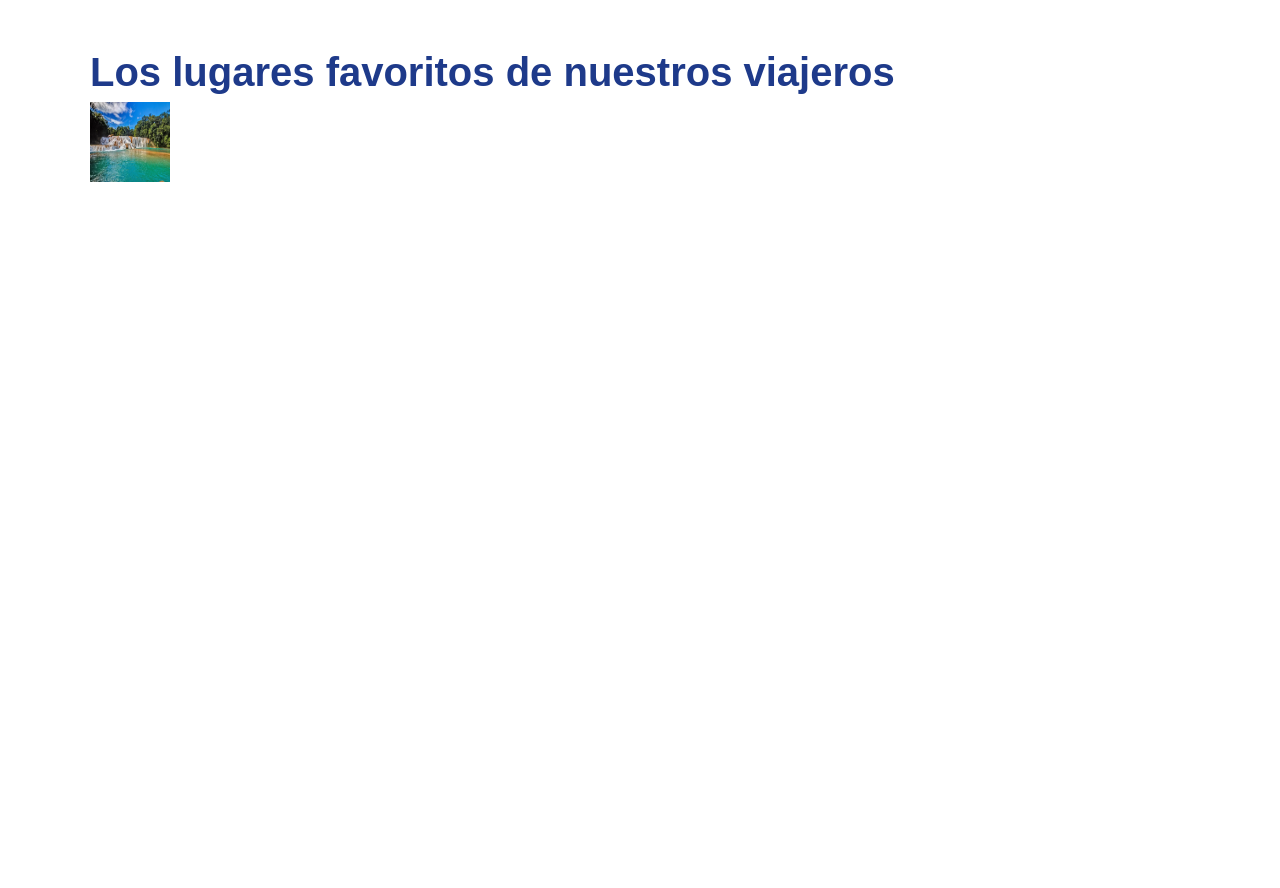
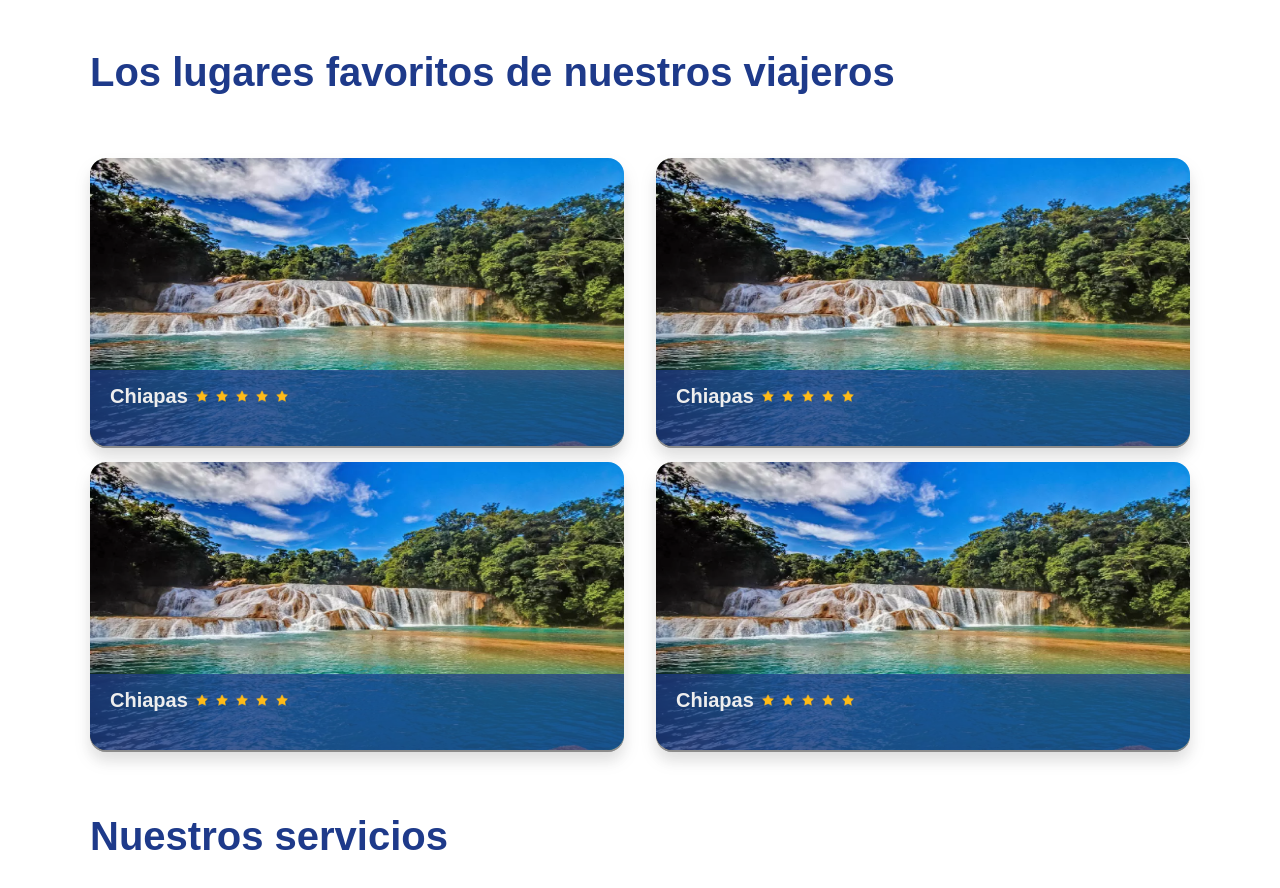
Before and after one commit to vane0912/MxTravel, a Vue app: page / in a window 1280 px wide. Shown: the part 682-1570 px from the top of the page. Before the commit the page ends 864 px from the top, so only its background shows below. Built offline with nearby package versions, Linux system fonts and the light colour scheme; the HTML template or start-up script is replaced by a standard one.

Commit message:
most popular

```diff
--- a/src/components/MostPopular.vue
+++ b/src/components/MostPopular.vue
@@ -1,9 +1,25 @@
 <template>
-    <div>
-        <img class="w-20 h-20" :src="img_src" alt="">
+    <div
+    @mouseover="hovering_state = true"
+    @mouseout="hovering_state = false"
+    class="w-full relative rounded-2xl drop-shadow-custom cursor-pointer">
+        <img class="w-full h-72 rounded-2xl" :src="img_src" alt="">
+        <div
+        class="w-full bg-agency-blue/70 h-fit absolute flex justify-center flex-col bottom-0 rounded-b-2xl py-4 px-5">
+            <div class="flex items-center">
+                <h3 class="text-agency-white leading-none mr-1">{{ state_title }}</h3>
+                <img class="w-3 h-3 mx-1" src="../assets/estrella.png" alt="star" v-for="n in 5" :key="n">
+            </div>
+            <h4 :class="{'translate-y-0 opacity-100': hovering_state, 'translate-y-full opacity-0': !hovering_state}"
+              class="text-agency-white transform transition-all duration-500 ease-out"
+            >Cotizar -></h4>
+        </div>
     </div>
 </template>
+
 <script setup>
-import { defineProps } from 'vue';
-defineProps(['img_src'])
+import { defineProps, ref } from 'vue';
+
+defineProps(['img_src', 'state_title']);
+const hovering_state = ref(false);
 </script>
--- a/src/style.css
+++ b/src/style.css
@@ -18,6 +18,11 @@ h3{
     font-size: 20px;
     font-family: "Montserrat", sans-serif;
 }
+h4{
+    font-weight: 600;
+    font-size: 16px;
+    font-family: "Raleway", sans-serif;
+}
 p{
     font-family: "Raleway", sans-serif;
 }
--- a/src/views/HomeView.vue
+++ b/src/views/HomeView.vue
@@ -2,7 +2,7 @@
   <div class="relative h-3/4">
     <div class="absolute left-0 w-full px-20 py-14 flex items-center h-full bg-agency-blue/40 z-10" >
     <div class="w-full">
-      <h1 class="text-agency-white/90 drop-shadow-xl mb-6">Explora el mundo con los mejores precios y servicio garantizado</h1>
+      <h1 class="text-agency-white/90 drop-shadow-custom mb-6">Explora el mundo con los mejores precios y servicio garantizado</h1>
       <BtnGeneral btnTxt="Cotiza Ahora!"/>
     </div>
     </div>
@@ -10,13 +10,34 @@
       <img class="w-full h-full" src="../assets/bg-homepage.png" alt="">
     </div>
   </div>
-  <div class="grid-cols-12 grid w-full h-fit my-11 px-padding-grid">
-    <div class="w-full col-span-12">
+  <div class="grid-cols-12 grid w-full h-fit my-11 gap-x-8 gap-y-4 px-padding-grid">
+    <div class="w-full col-span-12 mb-10">
       <h2 class="text-agency-blue">Los lugares favoritos de nuestros viajeros</h2>
-      <MostPopular
+    </div>
+    <MostPopular
+      class="col-span-6"
+        state_title="Chiapas"
         :img_src="chiapas"
-      />
+    />
+    <MostPopular
+      class="col-span-6"
+      state_title="Chiapas"
+      :img_src="chiapas"
+    />
+    <MostPopular
+      class="col-span-6"
+      state_title="Chiapas"
+      :img_src="chiapas"
+    />
+    <MostPopular
+      class="col-span-6"
+      state_title="Chiapas"
+      :img_src="chiapas"
+    />
+    <div class="w-full col-span-12 my-10">
+      <h2 class="text-agency-blue">Nuestros servicios</h2>
     </div>
+
   </div>
 </template>
 <script setup>
--- a/tailwind.config.js
+++ b/tailwind.config.js
@@ -8,11 +8,17 @@ module.exports = {
     extend: {
       colors:{
         'agency-blue': '#1E3A8A',
-        'agency-white': '#F0F4EF',
+        'agency-white': '#EEEEEE',
         'agency-orange': '#FF6E35'
       },
       padding: {
         'padding-grid': '90px',
+      },
+      dropShadow: {
+        'custom': [
+          '0 10px 8px rgb(0 0 0 / 0.1)',
+          '0px 2px rgba(0, 0, 0, 0.4)'
+        ]
       }
     },
   },
```
Also changed, not shown: src/assets/estrella.png (added), src/components/OurServices.vue (added).
